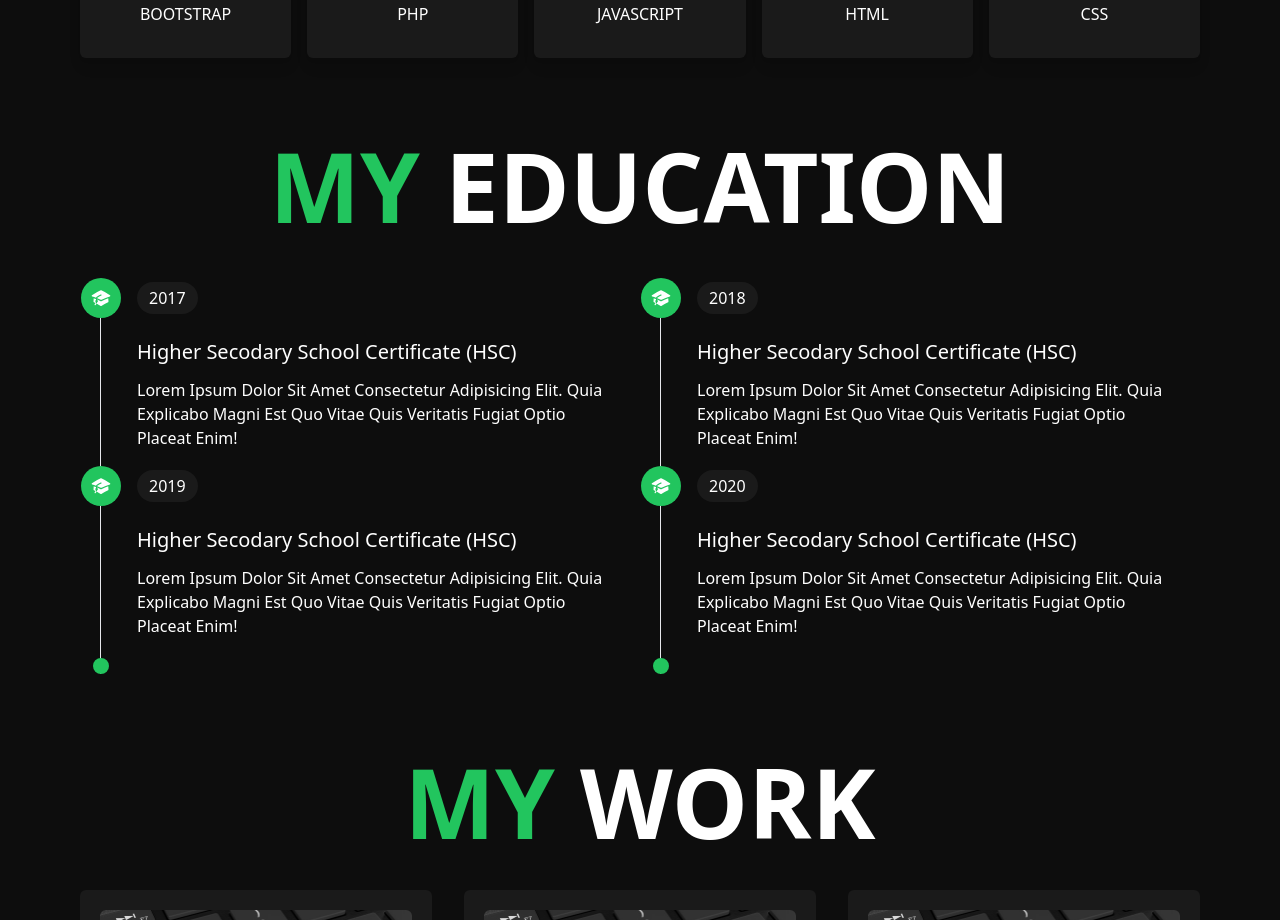
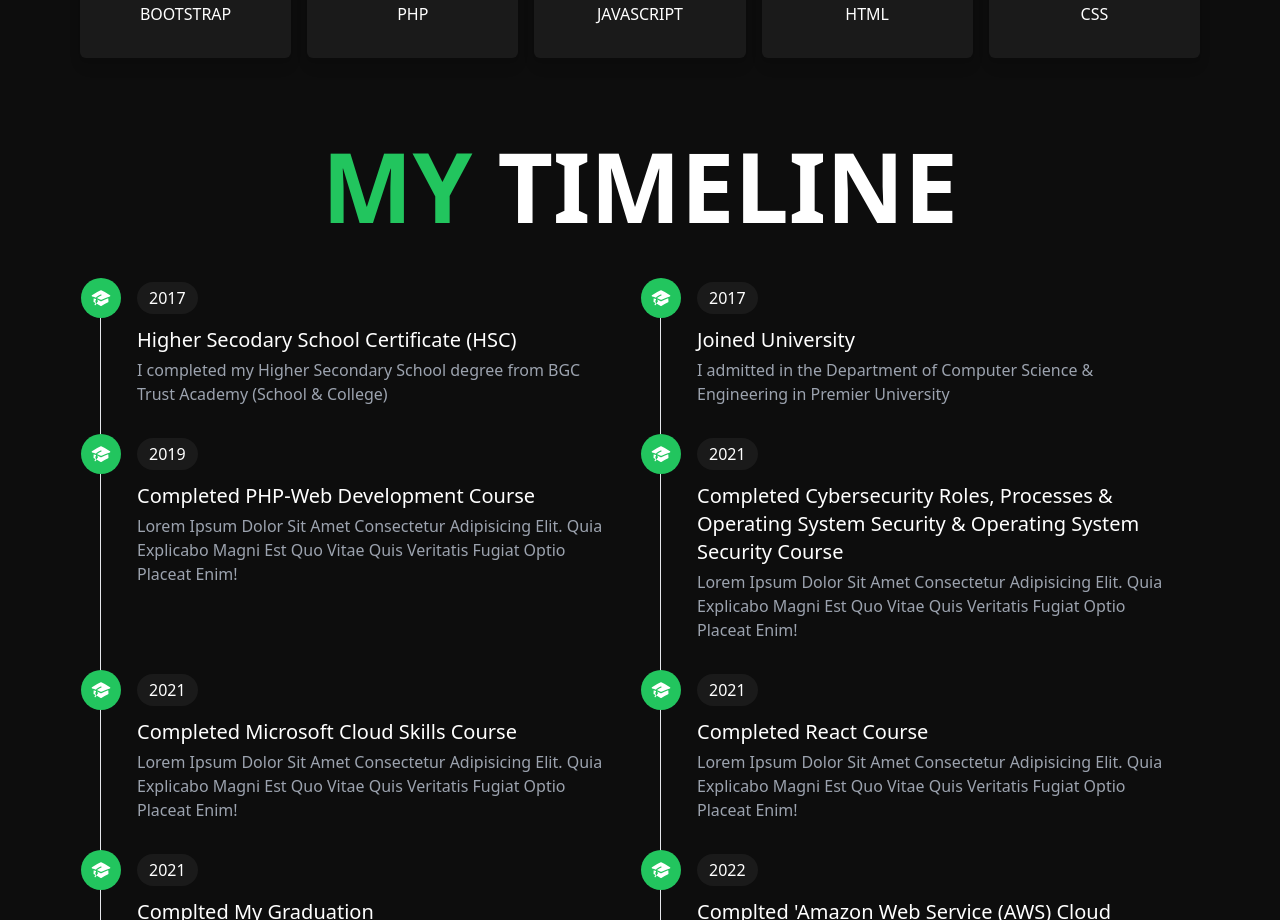
Before and after one commit to iammeskat/iammeskat.github.io, a React (Create React App) app: page / in a window 1280 px wide. Shown: the part 1880-2800 px from the top of the page. Built offline with nearby package versions, Linux system fonts and the light colour scheme.

Commit message:
update timeline data

```diff
--- a/src/assets/css/main.css
+++ b/src/assets/css/main.css
@@ -42,7 +42,7 @@
     @apply w-full rounded-xl  bg-gray-900;
   }
   .home .about {
-    @apply flex flex-col justify-center items-center lg:items-start space-y-2 md:space-y-4;
+    @apply flex flex-col justify-center items-center lg:items-start space-y-2 md:space-y-3;
   }
   .input-field {
     @apply w-full py-3 px-4 rounded focus:outline-0 bg-[#1a1a1a];
--- a/src/assets/css/style.css
+++ b/src/assets/css/style.css
@@ -822,8 +822,8 @@ section {
 @media (min-width: 768px) {
   .home .about > :not([hidden]) ~ :not([hidden]) {
     --tw-space-y-reverse: 0;
-    margin-top: calc(1rem * calc(1 - var(--tw-space-y-reverse)));
-    margin-bottom: calc(1rem * var(--tw-space-y-reverse));
+    margin-top: calc(0.75rem * calc(1 - var(--tw-space-y-reverse)));
+    margin-bottom: calc(0.75rem * var(--tw-space-y-reverse));
   }
 }
 
@@ -884,6 +884,14 @@ section {
   background-color: rgb(34 197 94 / var(--tw-bg-opacity));
 }
 
+.absolute {
+  position: absolute;
+}
+
+.relative {
+  position: relative;
+}
+
 .sticky {
   position: -webkit-sticky;
   position: sticky;
@@ -893,6 +901,10 @@ section {
   top: 0px;
 }
 
+.bottom-0 {
+  bottom: 0px;
+}
+
 .z-20 {
   z-index: 20;
 }
@@ -995,8 +1007,20 @@ section {
   height: 10rem;
 }
 
+.h-56 {
+  height: 14rem;
+}
+
 .min-h-\[10rem\] {
   min-height: 10rem;
+}
+
+.min-h-\[15rem\] {
+  min-height: 15rem;
+}
+
+.min-h-\[12rem\] {
+  min-height: 12rem;
 }
 
 .w-\[9rem\] {
@@ -1170,6 +1194,12 @@ section {
   margin-bottom: calc(3rem * var(--tw-space-y-reverse));
 }
 
+.space-y-1 > :not([hidden]) ~ :not([hidden]) {
+  --tw-space-y-reverse: 0;
+  margin-top: calc(0.25rem * calc(1 - var(--tw-space-y-reverse)));
+  margin-bottom: calc(0.25rem * var(--tw-space-y-reverse));
+}
+
 .overflow-hidden {
   overflow: hidden;
 }
@@ -1235,6 +1265,10 @@ section {
   padding: 1.5rem;
 }
 
+.p-3 {
+  padding: 0.75rem;
+}
+
 .py-1 {
   padding-top: 0.25rem;
   padding-bottom: 0.25rem;
@@ -1255,6 +1289,11 @@ section {
   padding-bottom: 0.75rem;
 }
 
+.py-2 {
+  padding-top: 0.5rem;
+  padding-bottom: 0.5rem;
+}
+
 .pl-2 {
   padding-left: 0.5rem;
 }
@@ -1267,8 +1306,20 @@ section {
   padding-left: 0.25rem;
 }
 
+.pb-5 {
+  padding-bottom: 1.25rem;
+}
+
 .text-center {
   text-align: center;
+}
+
+.align-bottom {
+  vertical-align: bottom;
+}
+
+.align-text-bottom {
+  vertical-align: text-bottom;
 }
 
 .font-\[\'Autorich_Sans\'\] {
@@ -1425,6 +1476,10 @@ section {
     display: block;
   }
 
+  .md\:h-44 {
+    height: 11rem;
+  }
+
   .md\:w-32 {
     width: 8rem;
   }
--- a/src/components/History.jsx
+++ b/src/components/History.jsx
@@ -1,7 +1,7 @@
 const History = (props) => {
   const { time, title, description } = props;
   return (
-    <div className="mx-5 pb-10 border-l min-h-[10rem]">
+    <div className="mx-5 border-l pb-10 relative">
       <div className="-ml-5 -mt-5 flex items-center space-x-4">
         <div className="w-10 h-10 rounded-full primary-bg flex items-center justify-center">
           <img className="w-5 h-5" src="./images/academicCap.svg" alt="" />
@@ -10,11 +10,11 @@ const History = (props) => {
           <h2>{time}</h2>
         </div>
       </div>
-      <div className="ml-9 py-5 space-y-3">
+      <div className="ml-9 py-2 space-y-1">
         <h2 className="text-xl">{title}</h2>
-        <p>{description}</p>
+        <p className="text-gray-400">{description}</p>
       </div>
-      <div className="-ml-2 -mb-10  w-4 h-4 rounded-full primary-bg"></div>
+      <div className="absolute bottom-0 -ml-2    w-4 h-4 rounded-full primary-bg"></div>
     </div>
   );
 };
--- a/src/components/Timeline.jsx
+++ b/src/components/Timeline.jsx
@@ -5,7 +5,7 @@ import History from "./History";
 const Timeline = () => {
   return (
     <div className="content space-y-12 md:space-y-16">
-      <Headline titlePart1="my" titlePart2="education" reverse={true} />
+      <Headline titlePart1="my" titlePart2="timeline" reverse={true} />
 
       <div className="grid grid-cols-1 md:grid-cols-2">
         {timelineData.map((item, indx) => {
--- a/src/data/timelineData.js
+++ b/src/data/timelineData.js
@@ -2,18 +2,38 @@ export const timelineData = [
     {
         time: "2017",
         title: "Higher Secodary School Certificate (HSC)",
+        description: "I completed my Higher Secondary School degree from BGC Trust Academy (School & College)"
+    },{
+        time: "2017",
+        title: "Joined University",
+        description: "I admitted in the Department of Computer Science & Engineering in Premier University"
+    },{
+        time: "2019",
+        title: "Completed PHP-Web Development Course",
         description: "Lorem Ipsum Dolor Sit Amet Consectetur Adipisicing Elit. Quia Explicabo Magni Est Quo Vitae Quis Veritatis Fugiat Optio Placeat Enim!"
     },{
-        time: "2018",
-        title: "Higher Secodary School Certificate (HSC)",
+        time: "2021",
+        title: "Completed Cybersecurity Roles, Processes & Operating System Security & Operating System Security Course",
         description: "Lorem Ipsum Dolor Sit Amet Consectetur Adipisicing Elit. Quia Explicabo Magni Est Quo Vitae Quis Veritatis Fugiat Optio Placeat Enim!"
     },{
-        time: "2019",
-        title: "Higher Secodary School Certificate (HSC)",
+        time: "2021",
+        title: "Completed Microsoft Cloud Skills Course",
         description: "Lorem Ipsum Dolor Sit Amet Consectetur Adipisicing Elit. Quia Explicabo Magni Est Quo Vitae Quis Veritatis Fugiat Optio Placeat Enim!"
     },{
-        time: "2020",
-        title: "Higher Secodary School Certificate (HSC)",
+        time: "2021",
+        title: "Completed React Course",
+        description: "Lorem Ipsum Dolor Sit Amet Consectetur Adipisicing Elit. Quia Explicabo Magni Est Quo Vitae Quis Veritatis Fugiat Optio Placeat Enim!"
+    },{
+        time: "2021",
+        title: "Complted My Graduation",
+        description: "Graduated from Premier University,Chittagong"
+    },{
+        time: "2022",
+        title: "Complted 'Amazon Web Service (AWS) Cloud Foundations' Course",
+        description: "Lorem Ipsum Dolor Sit Amet Consectetur Adipisicing Elit. Quia Explicabo Magni Est Quo Vitae Quis Veritatis Fugiat Optio Placeat Enim!"
+    },{
+        time: "2022",
+        title: "Joined As a Software Developer",
         description: "Lorem Ipsum Dolor Sit Amet Consectetur Adipisicing Elit. Quia Explicabo Magni Est Quo Vitae Quis Veritatis Fugiat Optio Placeat Enim!"
     },
 ]
```
